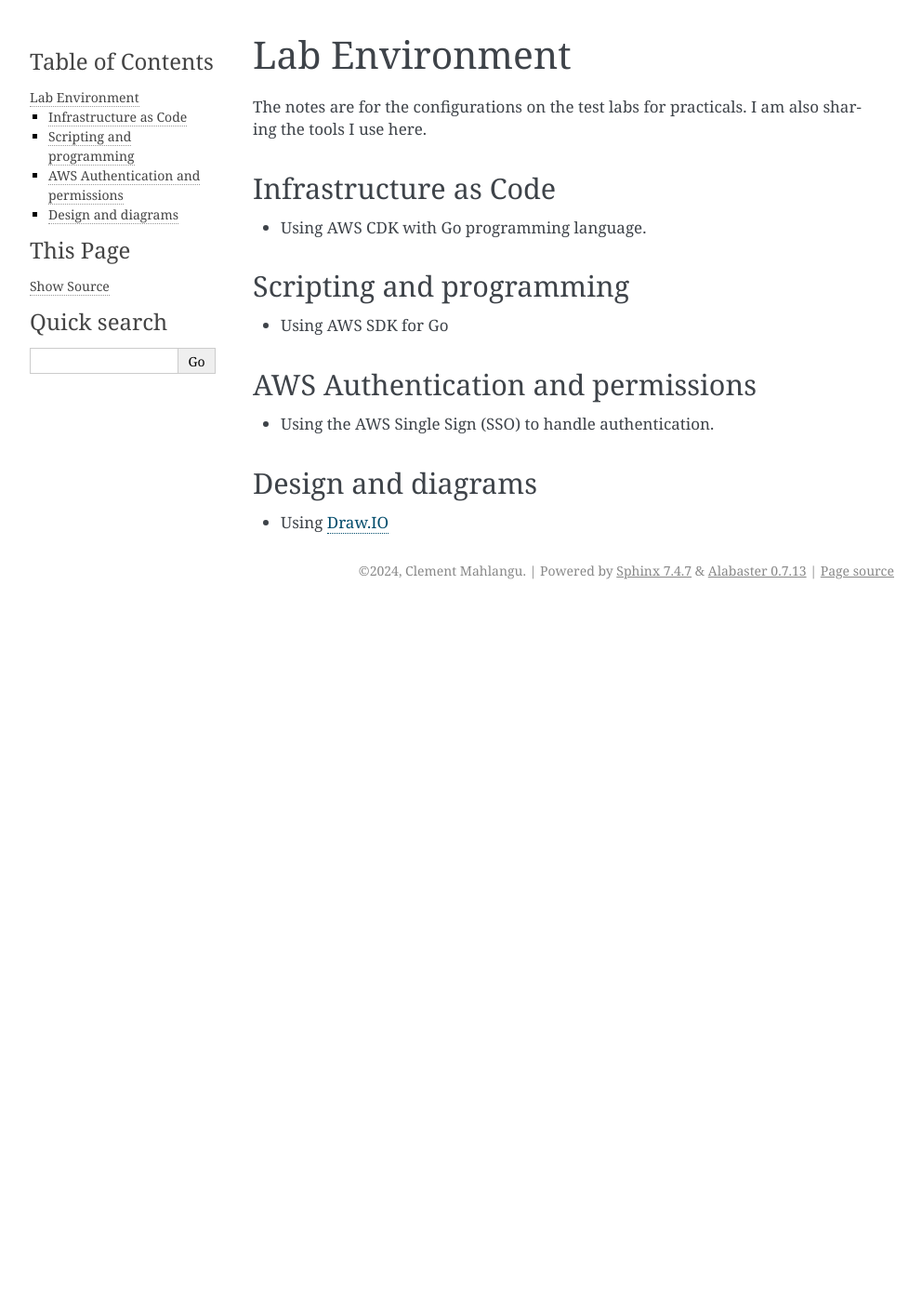
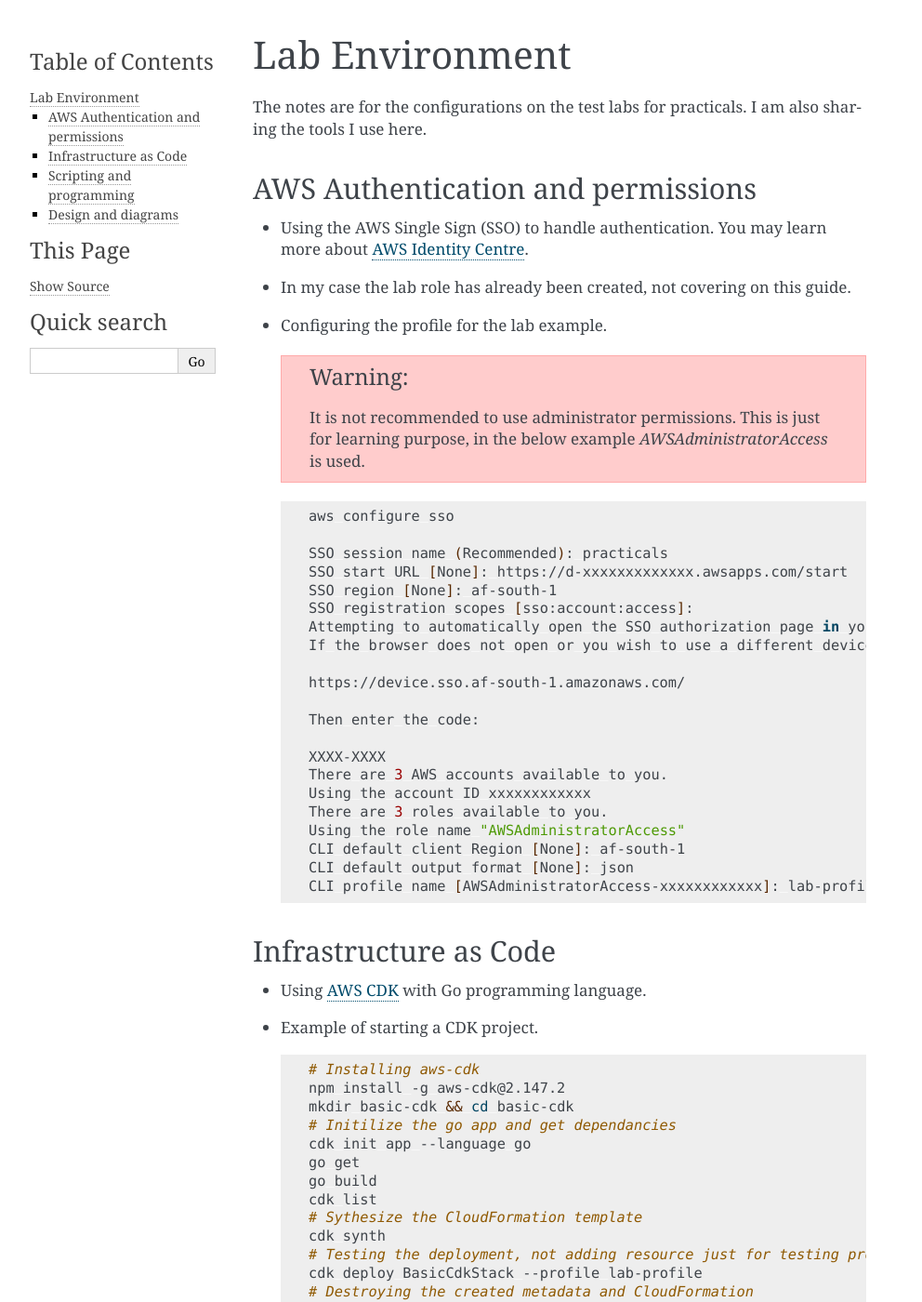
Before and after one commit to DraZoro/AWSNetworking, a Sphinx documentation site: the page built from Doc/source/lab_environment/index.rst, in a window 1280 px wide and 1400 px high. Shown: the whole window at 93% size, without its empty margins (148-1140 px from the left). Built offline with Sphinx 7.4.7, drawn with Linux system fonts in a browser that asks for light colours; some of the changed text lies outside the part shown.

Commit message:
Updating the lab notes

```diff
--- a/Doc/source/lab_environment/index.rst
+++ b/Doc/source/lab_environment/index.rst
@@ -5,21 +5,90 @@
 The notes are for the configurations on the test labs for practicals. I
 am also sharing the tools I use here.
 
+AWS Authentication and permissions
+==================================
+
+* Using the AWS Single Sign (SSO) to handle authentication. You may learn more about `AWS Identity Centre <https://aws.amazon.com/iam/identity-center/>`_.
+* In my case the lab role has already been created, not covering on this guide.
+* Configuring the profile for the lab example.
+
+  .. warning::
+
+     It is not recommended to use administrator permissions. This is just
+     for learning purpose, in the below example `AWSAdministratorAccess` is
+     used.
+
+  .. code-block:: bash
+
+     aws configure sso
+
+     SSO session name (Recommended): practicals
+     SSO start URL [None]: https://d-xxxxxxxxxxxxx.awsapps.com/start
+     SSO region [None]: af-south-1
+     SSO registration scopes [sso:account:access]:
+     Attempting to automatically open the SSO authorization page in your default browser.
+     If the browser does not open or you wish to use a different device to authorize this request, open the following URL:
+
+     https://device.sso.af-south-1.amazonaws.com/
+
+     Then enter the code:
+
+     XXXX-XXXX
+     There are 3 AWS accounts available to you.
+     Using the account ID xxxxxxxxxxxx
+     There are 3 roles available to you.
+     Using the role name "AWSAdministratorAccess"
+     CLI default client Region [None]: af-south-1
+     CLI default output format [None]: json
+     CLI profile name [AWSAdministratorAccess-xxxxxxxxxxxx]: lab-profile
+
+
 Infrastructure as Code
 ======================
 
-* Using AWS CDK with Go programming language.
+* Using `AWS CDK <https://docs.aws.amazon.com/cdk/v2/guide/getting_started.html>`_
+  with Go programming language.
+* Example of starting a CDK project.
+
+  .. code-block:: bash
+
+     # Installing aws-cdk
+     npm install -g aws-cdk@2.147.2
+     mkdir basic-cdk && cd basic-cdk
+     # Initilize the go app and get dependancies
+     cdk init app --language go
+     go get
+     go build
+     cdk list
+     # Sythesize the CloudFormation template
+     cdk synth
+     # Testing the deployment, not adding resource just for testing project.
+     cdk deploy BasicCdkStack --profile lab-profile
+     # Destroying the created metadata and CloudFormation
+     cdk destroy --profile lab-profile
+
+  .. note::
+
+     The sample structure layout of the project. Also note the git environment
+     will also be created. So avoid nesting your projects.
+
+  .. code-block:: text
+
+
+     $ tree
+
+     ├── basic-cdk.go
+     ├── basic-cdk_test.go
+     ├── cdk.json
+     ├── go.mod
+     ├── go.sum
+     └── README.md
 
 Scripting and programming
 =========================
 
 * Using AWS SDK for Go
 
-AWS Authentication and permissions
-==================================
-
-* Using the AWS Single Sign (SSO) to handle authentication.
-
 Design and diagrams
 ===================
 
```
